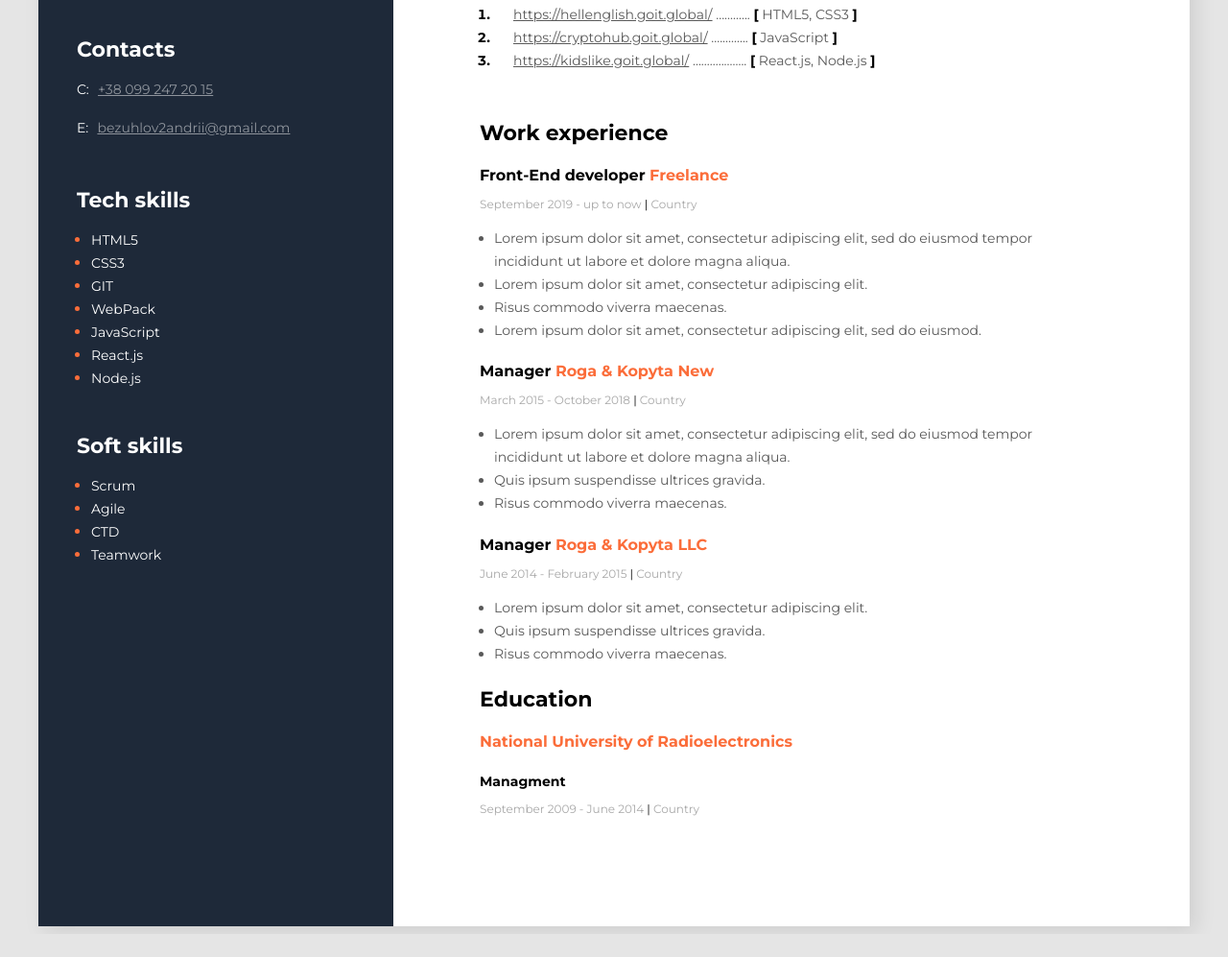
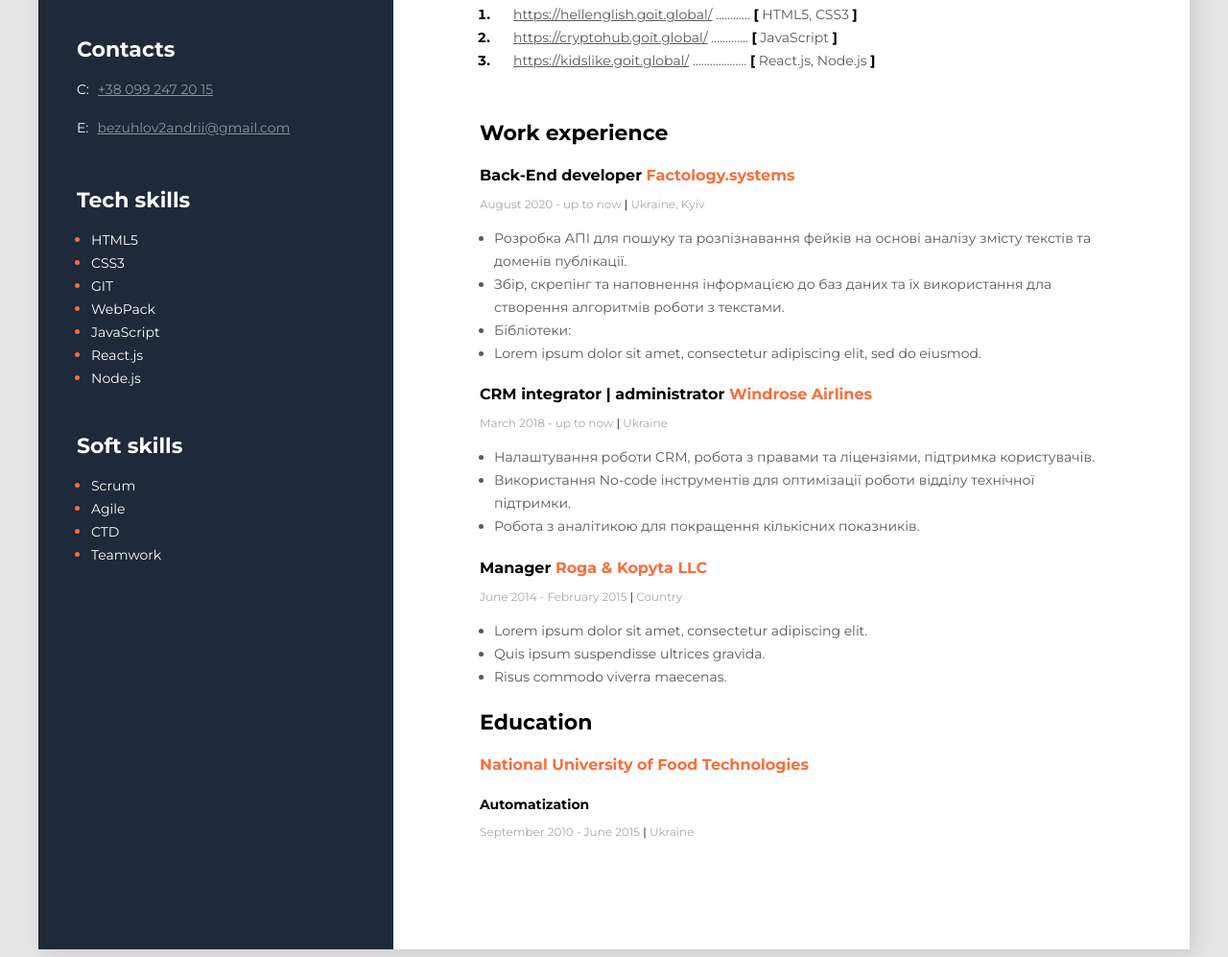
Before and after one commit to BarKarMa/resume, a plain HTML site: page index.html in a window 1280 px wide. Shown: the part 452-1449 px from the top of the page at 96% size. Before the commit the page ends 1425 px from the top, so only its background shows below. Drawn offline with Linux system fonts and the light colour scheme.

Commit message:
upd resume info

```diff
--- a/index.html
+++ b/index.html
@@ -17,8 +17,8 @@
     <div class="main-content">
       <!-- About user-->
       <div class="about">
-        <h2 class="about-position">Front-End Developer</h2>
-        <h1 class="about-name">Anton Chornyi</h1>
+        <h2 class="about-position">Back-End Developer</h2>
+        <h1 class="about-name">Andrii Bezuhlov</h1>
         <p class="about-description">Lorem ipsum dolor sit amet, consectetur adipiscing elit, sed do eiusmod tempor incididunt ut labore et dolore magna
         aliqua. Quis ipsum suspendisse ultrices gravida. Risus commodo viverra maecenas accumsan lacus vel facilisis.</p>
       </div>
@@ -58,27 +58,24 @@
         <h3 class="title">Work experience</h3>
         <!-- company 1 -->
         <div>
-          <h4 class="work-position">Front-End developer <span class="organization">Freelance</span></h4>
-          <p class="period">September 2019 - up to now <span class="line">|</span> Country</p>
+          <h4 class="work-position">Back-End developer <span class="organization">Factology.systems</span></h4>
+          <p class="period">August 2020 - up to now <span class="line">|</span> Ukraine, Kyiv</p>
           <ul class="work-list">
-            <li class="work-list-item">Lorem ipsum dolor sit amet, consectetur adipiscing elit, sed do eiusmod tempor incididunt ut labore et dolore magna
-            aliqua.</li>
-            <li class="work-list-item">Lorem ipsum dolor sit amet, consectetur adipiscing elit.</li>
-            <li class="work-list-item">Risus commodo viverra maecenas.</li>
+            <li class="work-list-item">Розробка АПІ для пошуку та розпізнавання фейків на основі аналізу змісту текстів та доменів публікації. </li>
+            <li class="work-list-item">Збір, скрепінг та наповнення інформацією до баз даних та їх використання дла створення алгоритмів роботи з текстами. </li>
+            <li class="work-list-item">Бібліотеки:</li>
             <li class="work-list-item">Lorem ipsum dolor sit amet, consectetur adipiscing elit, sed do eiusmod.</li>
           </ul>
 
         </div>
         <!-- company 2 -->
         <div>
-          <h4 class="work-position">Manager <span class="organization"> Roga & Kopyta New</span></h4>
-          <p class="period">March 2015 - October 2018 <span class="line">|</span> Country</p>
+          <h4 class="work-position">CRM integrator | administrator <span class="organization"> Windrose Airlines </span></h4>
+          <p class="period">March 2018 - up to now <span class="line">|</span> Ukraine </p>
           <ul class="work-list">
-            <li class="work-list-item">Lorem ipsum dolor sit amet, consectetur adipiscing elit, sed do eiusmod tempor incididunt ut labore et dolore
-              magna
-              aliqua.</li>
-            <li class="work-list-item">Quis ipsum suspendisse ultrices gravida.</li>
-            <li class="work-list-item">Risus commodo viverra maecenas.</li>
+            <li class="work-list-item">Налаштування роботи CRM, робота з правами та ліцензіями, підтримка користувачів.</li>
+            <li class="work-list-item">Використання No-code інструментів для оптимізації роботи відділу технічної підтримки. </li>
+            <li class="work-list-item">Робота з аналітикою для покращення кількісних показників.</li>
 
           </ul>
 
@@ -99,9 +96,9 @@
       <!-- Education -->
       <div class="education">
         <h3 class="title">Education</h3>
-        <h4 class="university">National University of Radioelectronics</h4>
-        <h5 class="faculty">Managment</h5>
-        <p class="period">September 2009 - June 2014 <span class="line">|</span> Country</p>
+        <h4 class="university">National University of Food Technologies</h4>
+        <h5 class="faculty">Automatization</h5>
+        <p class="period">September 2010 - June 2015 <span class="line">|</span> Ukraine</p>
 
       </div>
 
```
